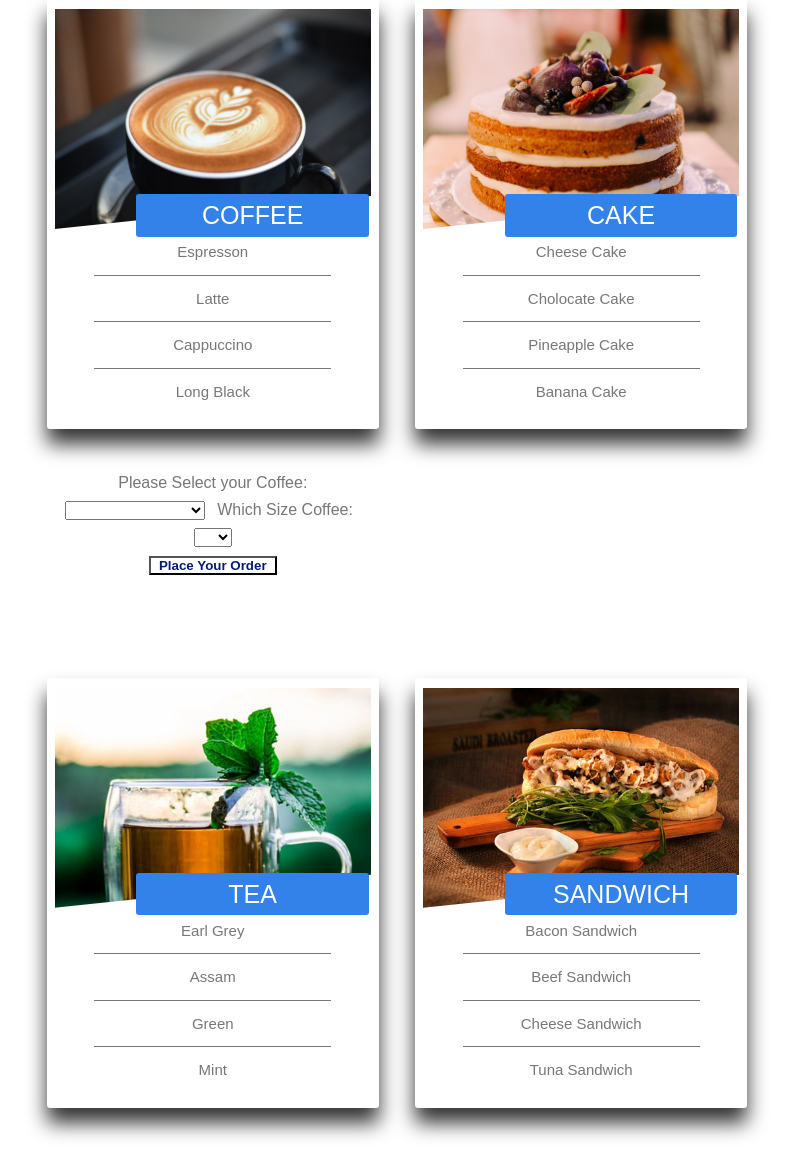
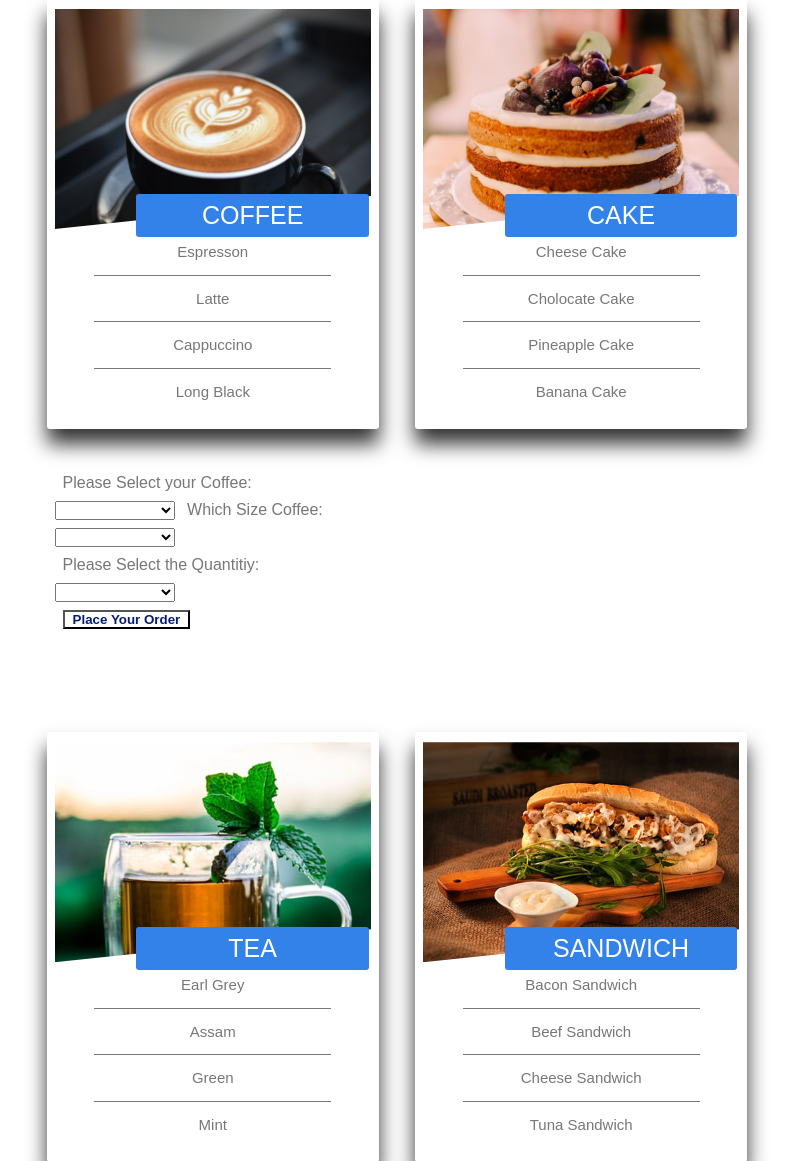
Before and after one commit to khalilFrough/coffeeBuzzProject, a PHP site: page /assests/customer.html in a window 1280 px wide. Shown: the part 192-1353 px from the top of the page, without its empty margins (243-1036 px from the left). Run offline with PHP 8.4, Linux system fonts and the light colour scheme; lists and menus that the app fills with data are empty; some libraries are stand-ins or nearby versions.

Commit message:
fixed some bugs

```diff
--- a/assests/customer.html
+++ b/assests/customer.html
@@ -52,7 +52,12 @@
             <!-- option part starts from here -->
             <div class="option__part">
               <label for="coffee__order">Please Select your Coffee:</label>
-              <select name="cofee" id="coffee__order" onchange="changeOption()">
+              <select
+                class="select__option"
+                name="cofee"
+                id="coffee__order"
+                onchange="changeOption()"
+              >
                 <option value=""></option>
                 <option value="HotCoffee">Hot Coffee</option>
                 <option value="Espresso">Espresso</option>
@@ -62,9 +67,20 @@
                 <option value="hot_chocolate">Hot Chocolate </option>
               </select>
               <!-- selecting the size -->
-              <label for="coffee__order">Which Size Coffee:</label>
-              <select name="size" id="coffee__size">
+              <label for="coffee__size">Which Size Coffee:</label>
+              <select class="select__option" name="size" id="coffee__size">
                 <!-- minipuliting this selection option through javaScript -->
+              </select>
+              <br />
+              <label for="quantity">Please Select the Quantitiy:</label>
+              <select class="select__option" name="quantity" id="quantity">
+                <option value=""></option>
+                <option value="one">1</option>
+                <option value="two">2</option>
+                <option value="three">3</option>
+                <option value="four">4</option>
+                <option value="five">5</option>
+                <option value="six">6</option>
               </select>
               <p><button class="btn-white">Place Your Order</button></p>
             </div>
--- a/style/style.css
+++ b/style/style.css
@@ -552,5 +552,8 @@ footer {
 }
 .option__part {
   margin: 4rem 0;
-  text-align: center;
+  text-align: left;
 }
+.select__option {
+  width: 12rem;
+}
```
